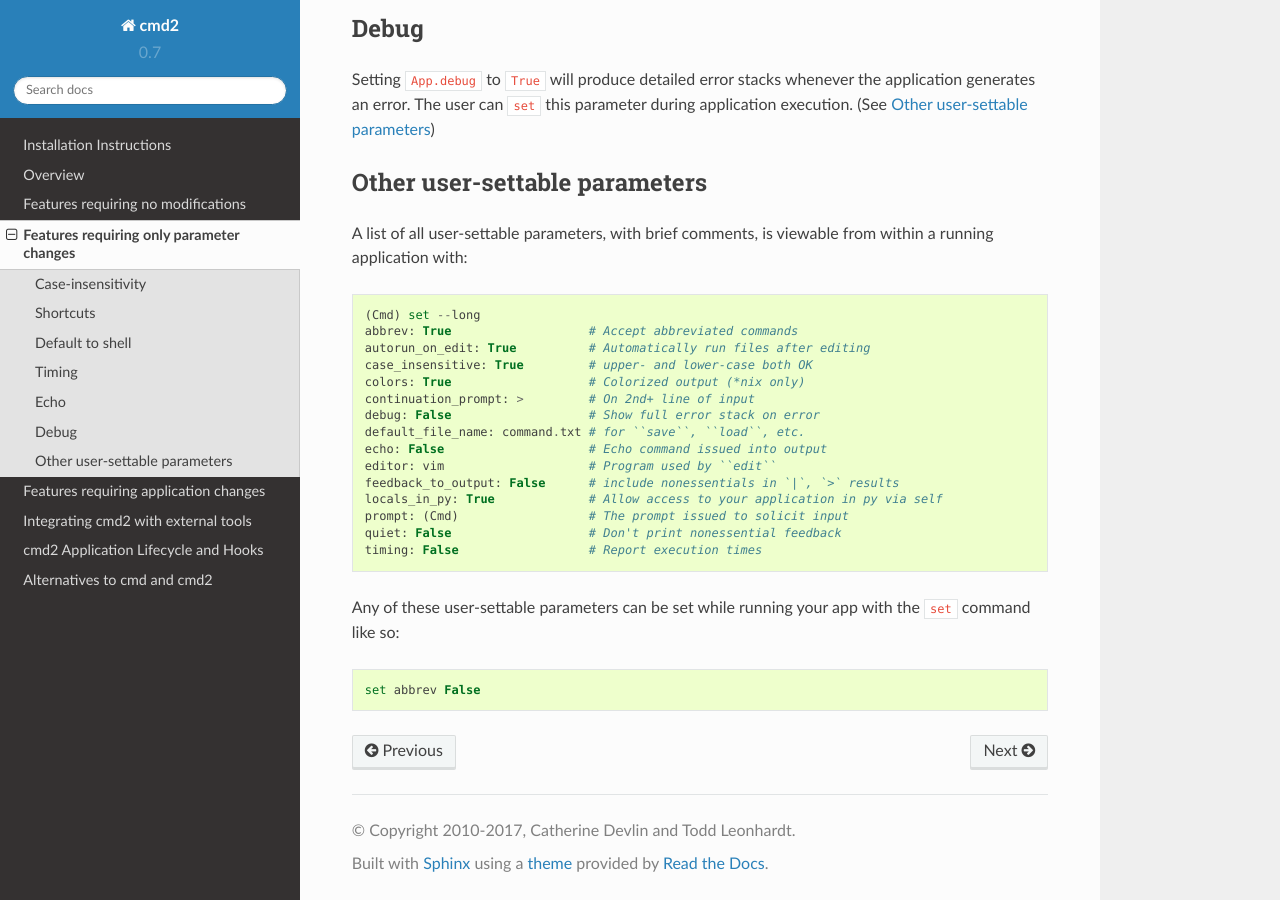
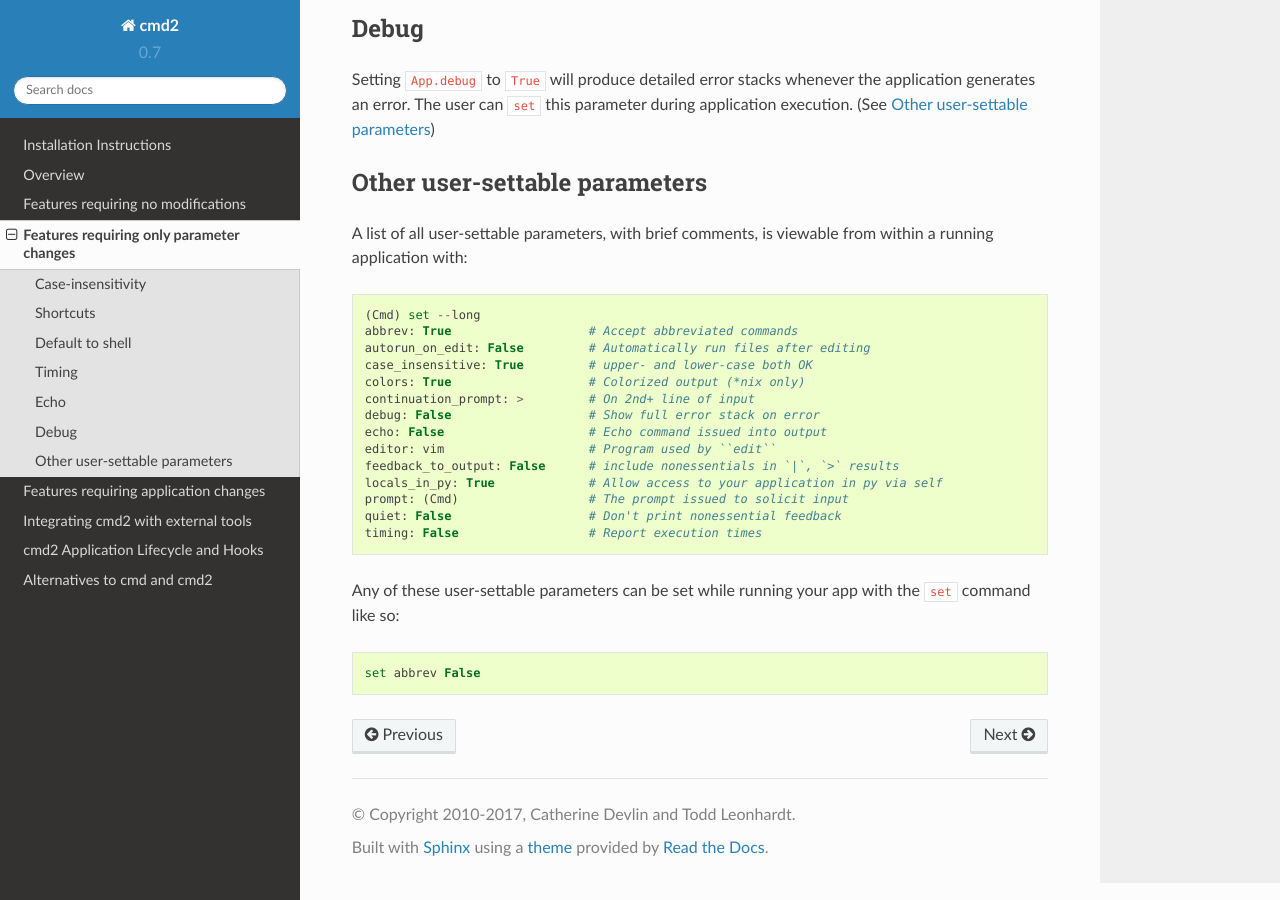
Before and after one commit to python-cmd2/cmd2, a Sphinx documentation site: the page built from docs/settingchanges.rst, in a window 1280 px wide and 900 px high, scrolled down 1827 px. Built offline with Sphinx 7.4.7 and the Read the Docs theme 2.0.0, drawn with Linux system fonts in a browser that asks for light colours.

Commit message:
Multiple changes
- Disabled TravisCI macOS builds because they are heavily backlogged
- Removed a file which should never have been committed
- Updated Sphinx docs to relect that the default_file_name settable parameter no longer exists
- Fixed comment in a unit test
- Fixed a unit test to use os.path.sep for cross-platform compatibility

```diff
--- a/docs/settingchanges.rst
+++ b/docs/settingchanges.rst
@@ -104,12 +104,11 @@
 
     (Cmd) set --long
     abbrev: True                   # Accept abbreviated commands
-    autorun_on_edit: True          # Automatically run files after editing
+    autorun_on_edit: False         # Automatically run files after editing
     case_insensitive: True         # upper- and lower-case both OK
     colors: True                   # Colorized output (*nix only)
     continuation_prompt: >         # On 2nd+ line of input
     debug: False                   # Show full error stack on error
-    default_file_name: command.txt # for ``save``, ``load``, etc.
     echo: False                    # Echo command issued into output
     editor: vim                    # Program used by ``edit``
     feedback_to_output: False      # include nonessentials in `|`, `>` results
```
Also changed, not shown: .travis.yml, 3 other files.
